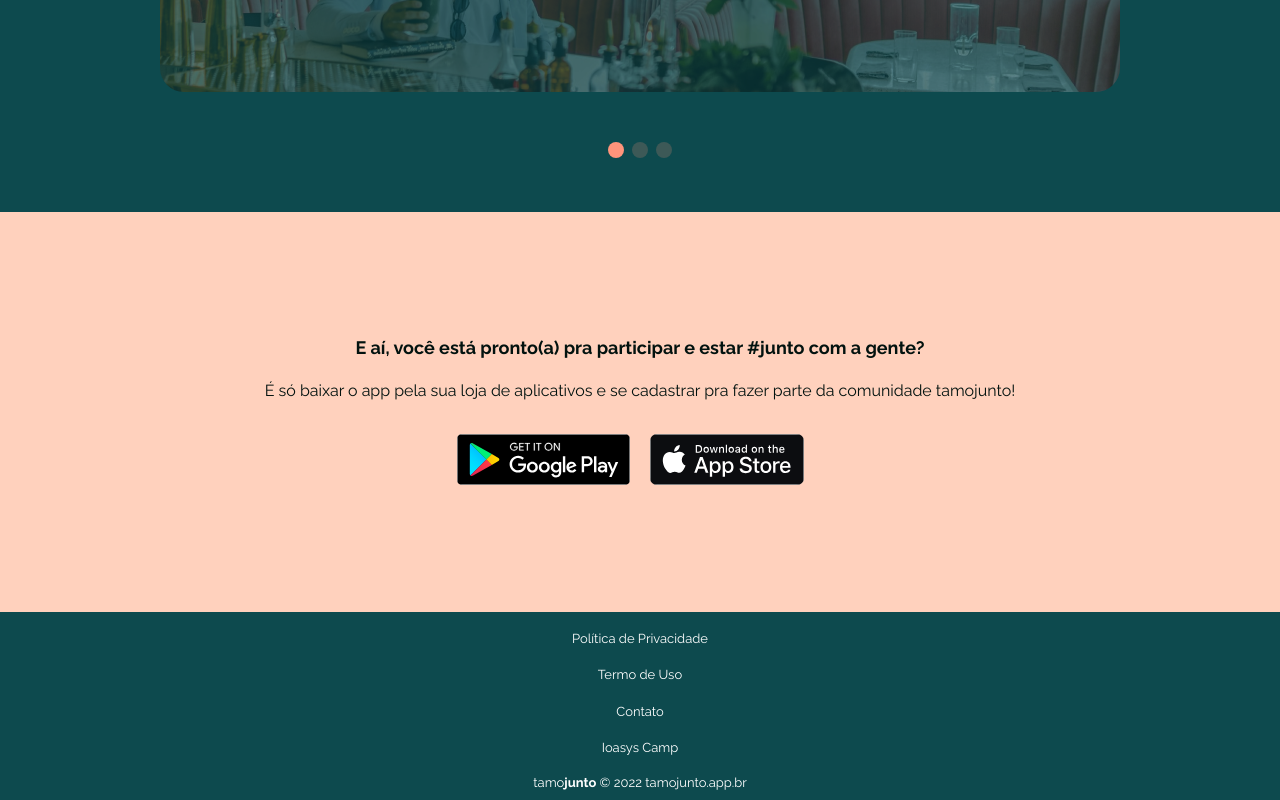
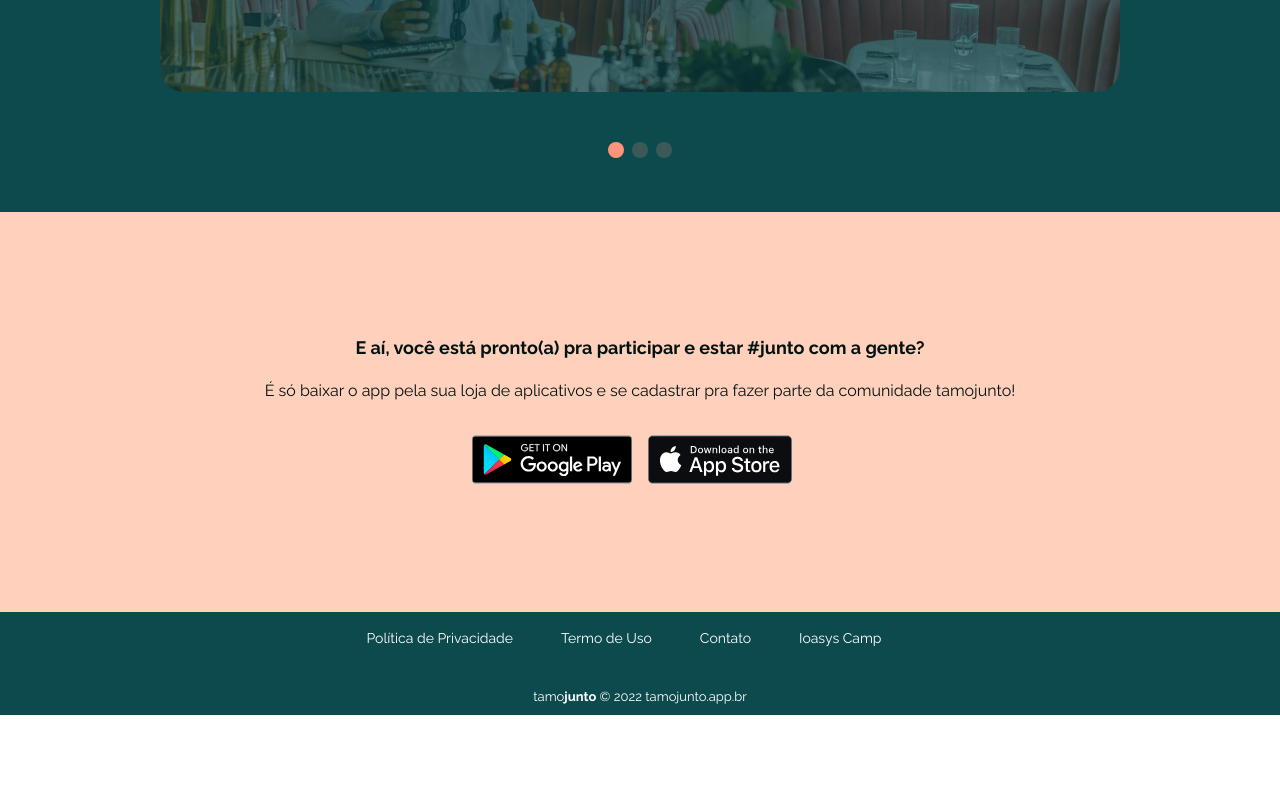
Before and after one commit to ravenascampos/tamo-junto, a Next.js app: page / in a window 1280 px wide. Shown: the part 4591-5391 px from the top of the page. After the commit the page ends 5306 px from the top, so only its background shows below. Built offline with nearby package versions, Linux system fonts and the light colour scheme.

Commit message:
ajustes download now

```diff
--- a/src/components/Footer/footer.style.js
+++ b/src/components/Footer/footer.style.js
@@ -20,6 +20,14 @@ export const Wrapper = styled.div`
   }
   span {
     font-weight: 700;
+  }
+
+  @media (min-width: 1023px) {
+    padding-left: 2rem 25rem 2rem 25rem;
+
+    p {
+      margin-top: 1.5rem;
+    }
   }
 
   @media (min-width: 1439px) {
@@ -54,11 +62,13 @@ export const Nav = styled.ul`
     color: ${theme.colors.secondary.s70};
   }
 
-  @media (min-width: 1439px) {
+  @media (min-width: 1023px) {
+    display: flex;
     flex-direction: row;
+    justify-content: center;
 
     li {
-      margin-left: 2rem;
+      margin-right: 2rem;
     }
 
     li a {
--- a/src/screens/home/components/DownloadNow/downloadNow.style.js
+++ b/src/screens/home/components/DownloadNow/downloadNow.style.js
@@ -49,18 +49,18 @@ export const Container = styled.div`
 export const Grid = styled.div`
   display: grid;
   grid-template-columns: repeat(2, 1fr);
-  gap: 1.303rem;
+  gap: 1rem;
 
   img {
     height: 3.194rem;
   }
   .play-store {
-    width: 10.801rem;
+    width: 10rem;
     border-radius: 5px;
   }
 
   .apple-store {
-    width: 153.33px;
+    width: 9rem;
     border-radius: 7px;
   }
 
```
